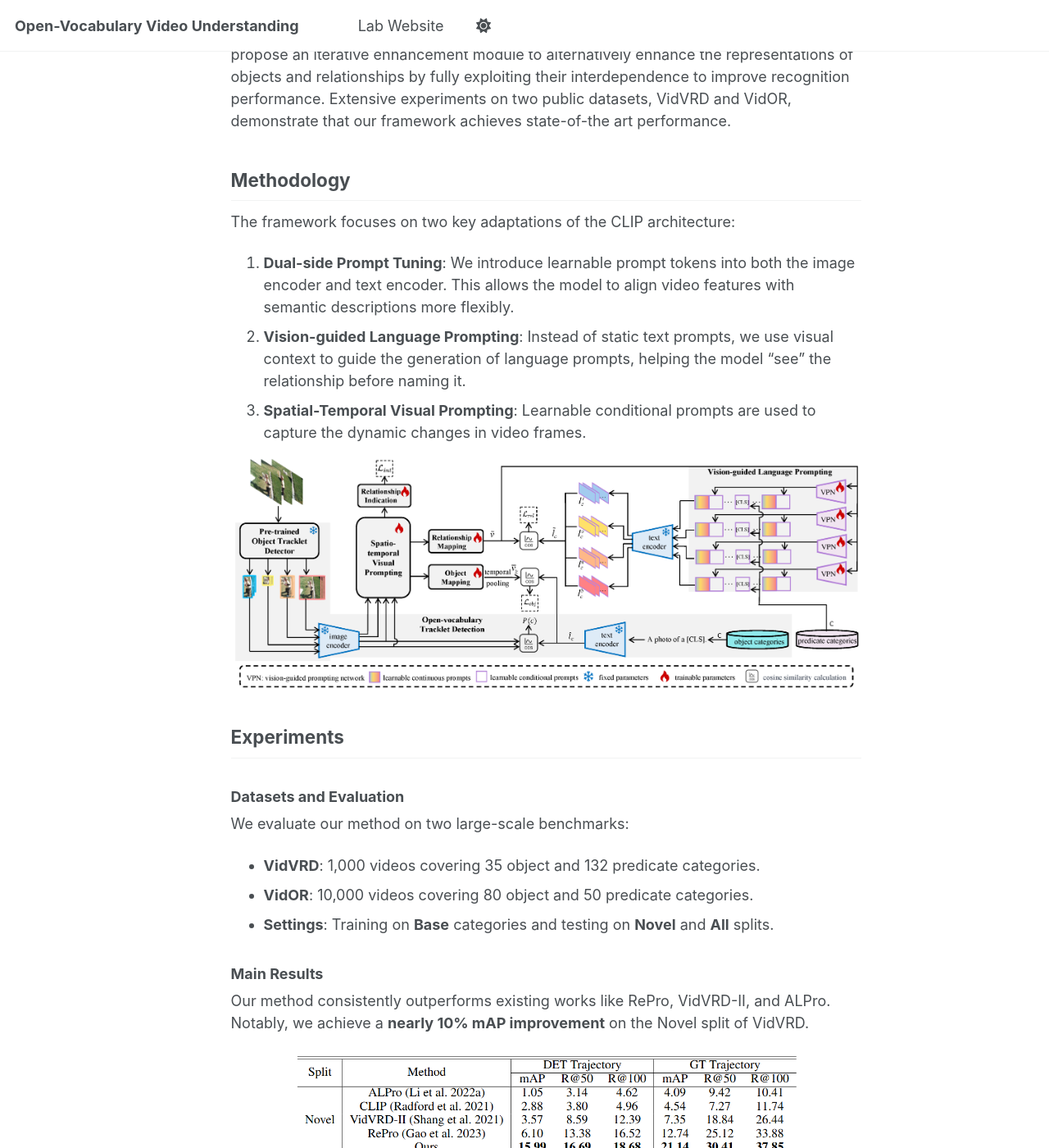
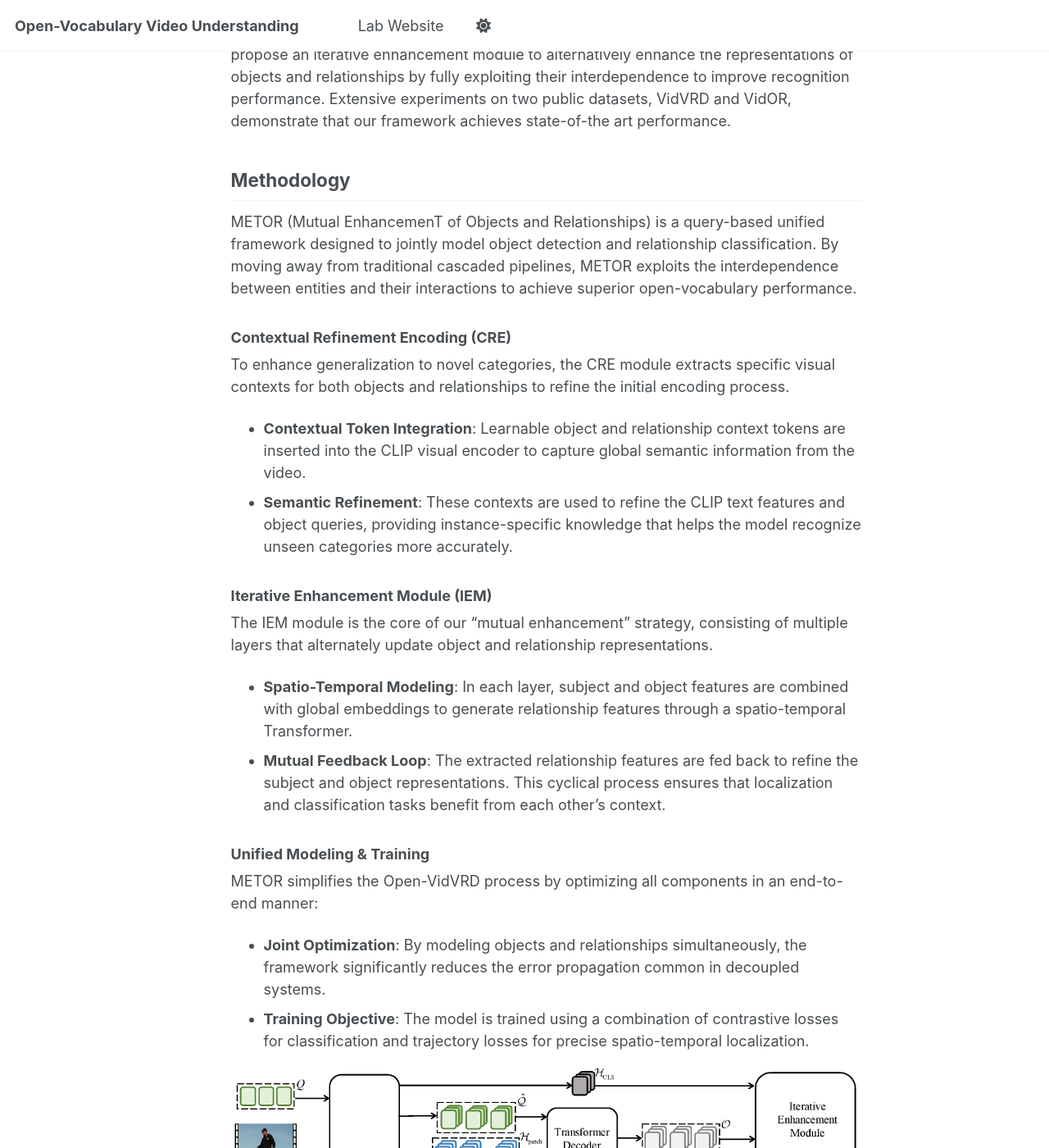
Before and after one commit to wangyongqi558/wangyongqi558.github.io, a Jekyll site: the page built from _portfolio/2025-ijcai.md, in a window 1280 px wide and 1400 px high, scrolled down 590 px. Shown: the whole window at 82% size. Built offline with Jekyll 4.4.1, drawn with Linux system fonts in a browser that asks for light colours; a script bundle is joined from its source files by our own code; library files that are not in the unit come from our copies.

Commit message:
Update 2025-ijcai.md

```diff
--- a/_portfolio/2025-ijcai.md
+++ b/_portfolio/2025-ijcai.md
@@ -13,12 +13,24 @@ abstract_short: "Open-vocabulary Video Visual Relationship Detection (Open-VidVR
 Open-vocabulary video visual relationship detection aims to detect objects and their relationships in videos without being restricted by predefined object or relationship categories. Existing methods leverage the rich semantic knowledge of pre-trained vision-language models suchas CLIP to identify novel categories. They typically adopt a cascaded pipeline to first detect objects and then classify relationships based on the detected objects, which may lead to error propagation and thus suboptimal performance. In this paper, we propose Mutual EnhancemenT of Objects and Relationships (METOR), a query-based unified framework to jointly model and mutually enhance object detection and relationship classification in open-vocabulary scenarios. Under this framework, we first design a CLIP-based contextual refinement encoding module that extracts visual contexts of objects and relationships to refine the encoding of text features and object queries, thus improving the generalization of encoding to novel categories. Then we propose an iterative enhancement module to alternatively enhance the representations of objects and relationships by fully exploiting their interdependence to improve recognition performance. Extensive experiments on two public datasets, VidVRD and VidOR, demonstrate that our framework achieves state-of-the art performance.
 
 ## Methodology
-The framework focuses on two key adaptations of the CLIP architecture:
-1.  **Dual-side Prompt Tuning**: We introduce learnable prompt tokens into both the image encoder and text encoder. This allows the model to align video features with semantic descriptions more flexibly.
-2.  **Vision-guided Language Prompting**: Instead of static text prompts, we use visual context to guide the generation of language prompts, helping the model "see" the relationship before naming it.
-3.  **Spatial-Temporal Visual Prompting**: Learnable conditional prompts are used to capture the dynamic changes in video frames.
+METOR (Mutual EnhancemenT of Objects and Relationships) is a query-based unified framework designed to jointly model object detection and relationship classification. By moving away from traditional cascaded pipelines, METOR exploits the interdependence between entities and their interactions to achieve superior open-vocabulary performance.
 
-![Methodology](/images/aaai24_method.png)
+### Contextual Refinement Encoding (CRE)
+To enhance generalization to novel categories, the CRE module extracts specific visual contexts for both objects and relationships to refine the initial encoding process.
+* **Contextual Token Integration**: Learnable object and relationship context tokens are inserted into the CLIP visual encoder to capture global semantic information from the video.
+* **Semantic Refinement**: These contexts are used to refine the CLIP text features and object queries, providing instance-specific knowledge that helps the model recognize unseen categories more accurately.
+
+### Iterative Enhancement Module (IEM)
+The IEM module is the core of our "mutual enhancement" strategy, consisting of multiple layers that alternately update object and relationship representations.
+* **Spatio-Temporal Modeling**: In each layer, subject and object features are combined with global embeddings to generate relationship features through a spatio-temporal Transformer.
+* **Mutual Feedback Loop**: The extracted relationship features are fed back to refine the subject and object representations. This cyclical process ensures that localization and classification tasks benefit from each other's context.
+
+### Unified Modeling & Training
+METOR simplifies the Open-VidVRD process by optimizing all components in an end-to-end manner:
+* **Joint Optimization**: By modeling objects and relationships simultaneously, the framework significantly reduces the error propagation common in decoupled systems.
+* **Training Objective**: The model is trained using a combination of contrastive losses for classification and trajectory losses for precise spatio-temporal localization.
+
+![Methodology](/images/ijcai25_method.png)
 
 ## Experiments
 
```
